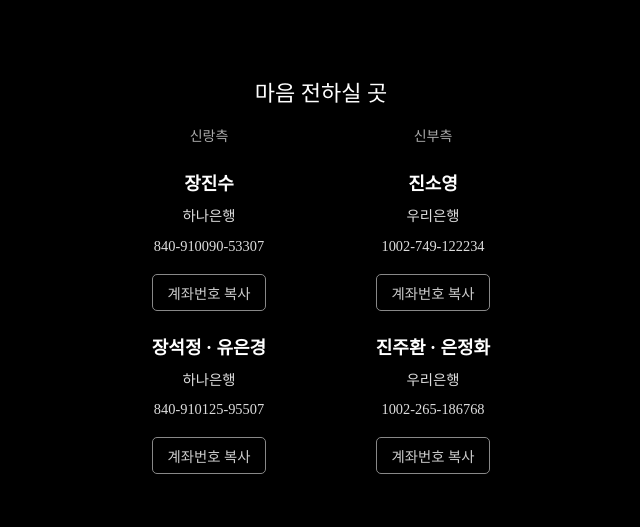
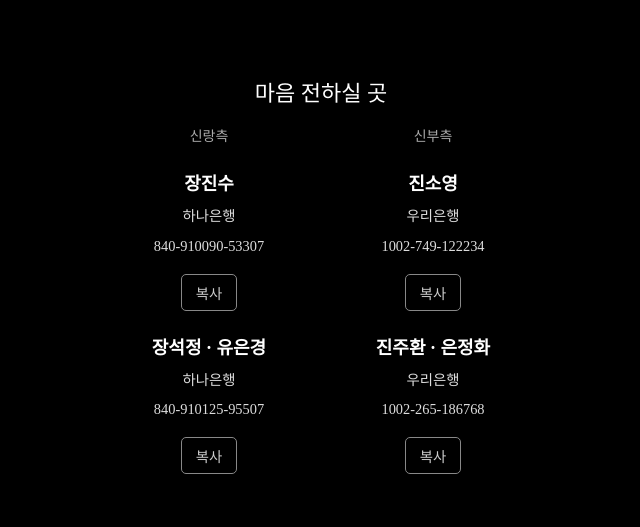
Before and after one commit to dctck/DavidSoyoung-Wedding, a plain HTML site: page index.html in a window 1280 px wide. Shown: the part 4018-4545 px from the top of the page, without its empty margins (319-959 px from the left). Drawn offline with Linux system fonts and the light colour scheme; a web font is replaced by a local one.

Commit message:
index.html

```diff
--- a/index.html
+++ b/index.html
@@ -289,7 +289,7 @@
         width: 100%;
         padding: 1.5rem;
         text-align: center;
-        margin-bottom: 2rem;
+        margin-bottom: 4rem;
        }
     .contact-title { font-size: 1.375rem; margin-bottom: 1rem; }
     .contact-grid { display: grid; grid-template-columns: repeat(2, 1fr); gap: 1rem; font-size: 0.875rem; }
@@ -527,12 +527,12 @@
           <p class="contact-name">장진수</p>
           <div class="contact-phone">하나은행</div>
           <div class="contact-phone" id="groomPhone">840-910090-53307</div>
-          <button class="copy-button" onclick="copyToClipboardById('groomPhone', '계좌번호')">계좌번호 복사</button>
+          <button class="copy-button" onclick="copyToClipboardById('groomPhone', '계좌번호')">복사</button>
 
           <p class="contact-name">장석정 · 유은경</p>
           <div class="contact-phone">하나은행</div>
           <div class="contact-phone" id="groomParentPhone">840-910125-95507</div>
-          <button class="copy-button" onclick="copyToClipboardById('groomParentPhone', '계좌번호')">계좌번호 복사</button>
+          <button class="copy-button" onclick="copyToClipboardById('groomParentPhone', '계좌번호')">복사</button>
 
         </div>
         <div class="contact-item">
@@ -540,12 +540,12 @@
             <p class="contact-name">진소영</p>
             <div class="contact-phone">우리은행</div>
           <div class="contact-phone" id="bridePhone">1002-749-122234</div>
-          <button class="copy-button" onclick="copyToClipboardById('bridePhone', '계좌번호')">계좌번호 복사</button>
+          <button class="copy-button" onclick="copyToClipboardById('bridePhone', '계좌번호')">복사</button>
 
           <p class="contact-name">진주환 · 은정화</p>
           <div class="contact-phone">우리은행</div>
           <div class="contact-phone" id="brideParentPhone">1002-265-186768</div>
-          <button class="copy-button" onclick="copyToClipboardById('brideParentPhone', '계좌번호')">계좌번호 복사</button>
+          <button class="copy-button" onclick="copyToClipboardById('brideParentPhone', '계좌번호')">복사</button>
 
         </div>
       </div>
```
